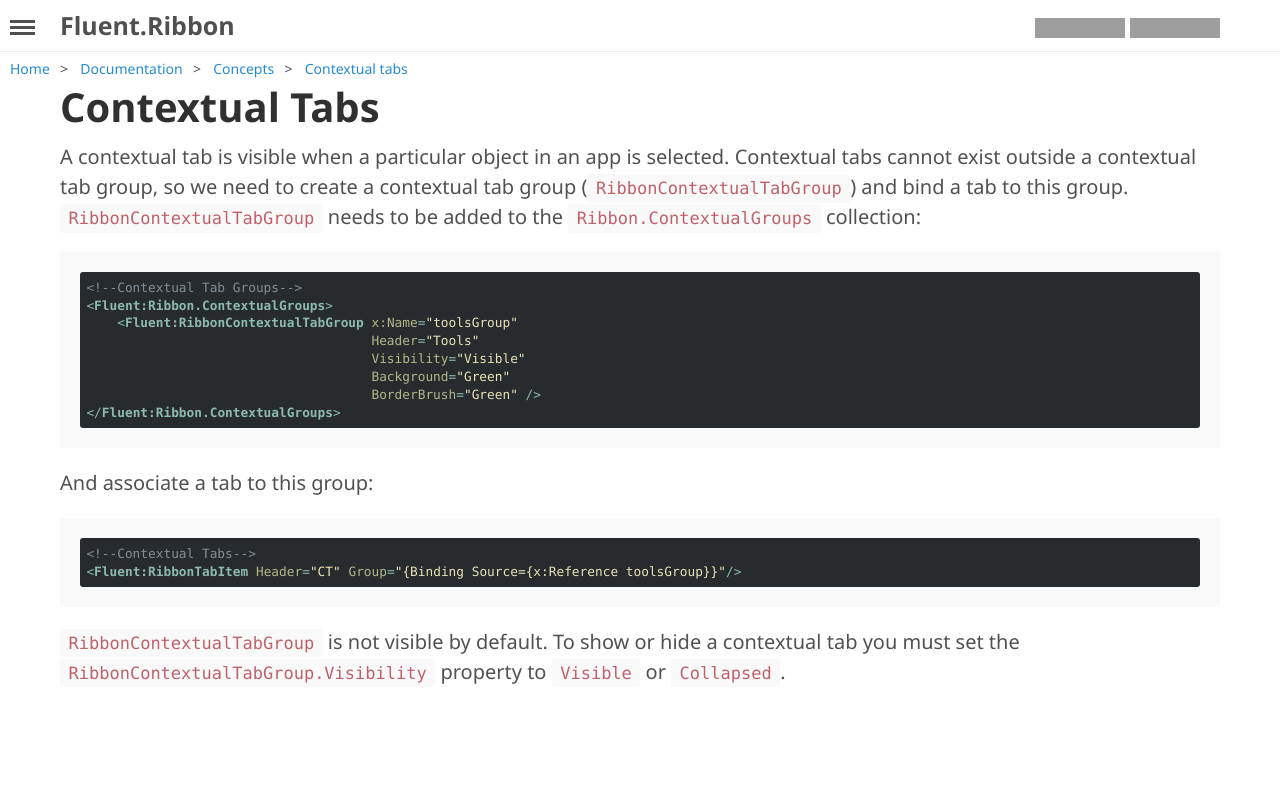
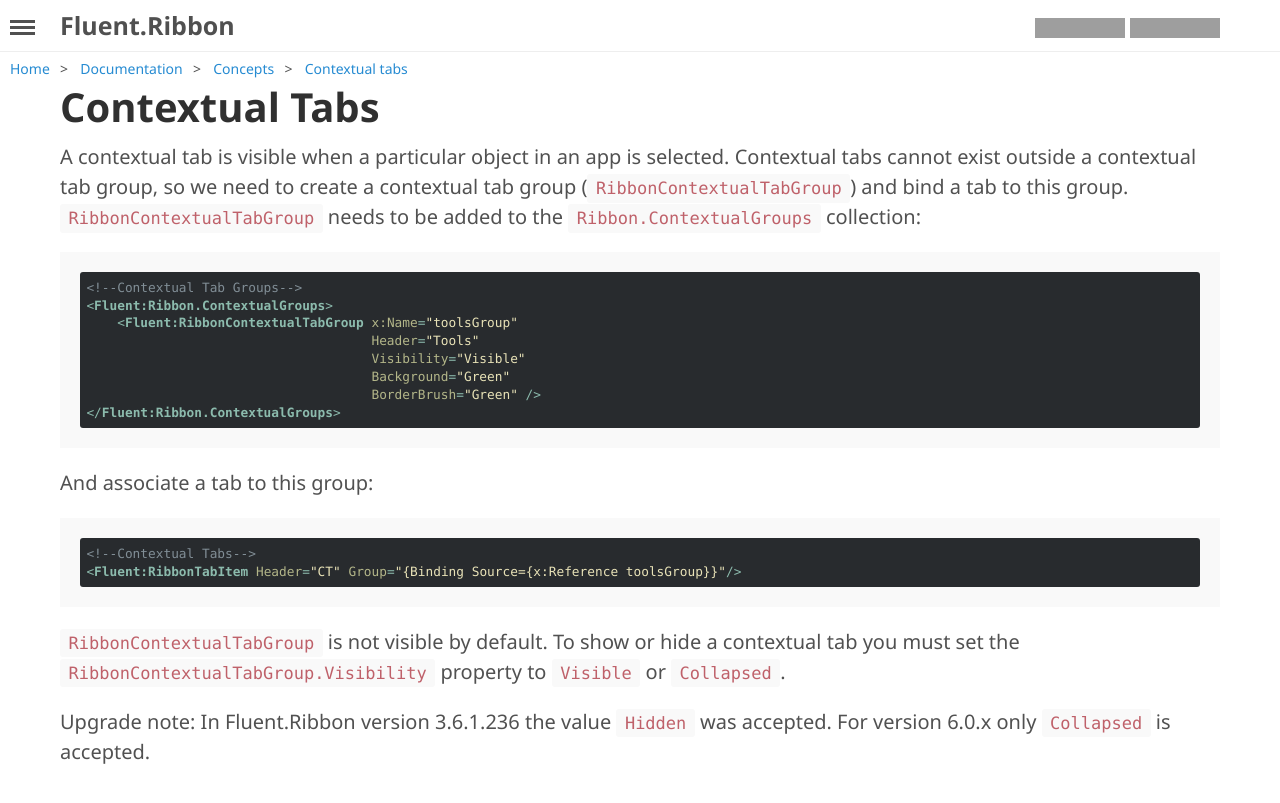
Before and after one commit to fluentribbon/fluentribbon.github.io, a Jekyll site: the page built from documentation/concepts/contextual-tabs.md, in a window 1280 px wide. Shown: the top 803 px of the page. Built offline with Jekyll 4.4.1, drawn with Linux system fonts in a browser that asks for light colours; grey boxes are pictures that could not be loaded.

Commit message:
Update contextual-tabs.md
I've upgraded Fluent.Ribbon from 3.6.1.236 to 6.0.0.208. I had code working where the contextual tab was using "Hidden" and after the upgrade this didn't work anymore. The contextual tab was always visible. This is because only Collapsed is now supported and not anymore Hidden. Might be useful documentation for some other users.

````diff
--- a/documentation/concepts/contextual-tabs.md
+++ b/documentation/concepts/contextual-tabs.md
@@ -24,3 +24,5 @@
 ```
 
 `RibbonContextualTabGroup` is not visible by default. To show or hide a contextual tab you must set the `RibbonContextualTabGroup.Visibility` property to `Visible` or `Collapsed`.
+
+Upgrade note: In Fluent.Ribbon version 3.6.1.236 the value `Hidden` was accepted. For version 6.0.x only `Collapsed` is accepted.
````
